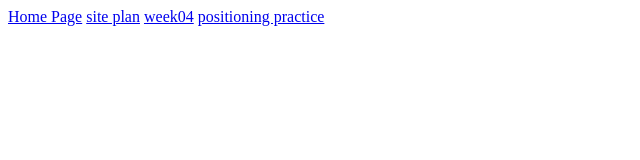
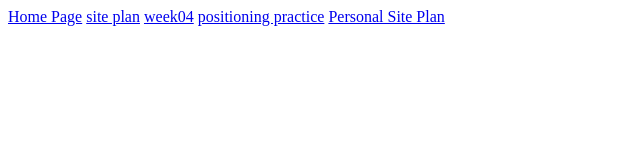
Before and after one commit to Xyvreal/WDD130, a plain HTML site: page index.html in a window 1280 px wide. Shown: the whole page, without its empty margins (0-640 px from the left). Drawn offline with Linux system fonts and the light colour scheme.

Commit message:
link fix

```diff
--- a/index.html
+++ b/index.html
@@ -13,5 +13,8 @@
     <a href = wwr\site_plan\site_plan.html>site plan</a>
     <a href="./week04/index.html"> week04</a>
     <a href="./positioning.html">positioning practice</a>
+
+    <a href="./portfolio/site-plan.html"> Personal Site Plan </a>
+    </a>
 </body>
 </html>
```
